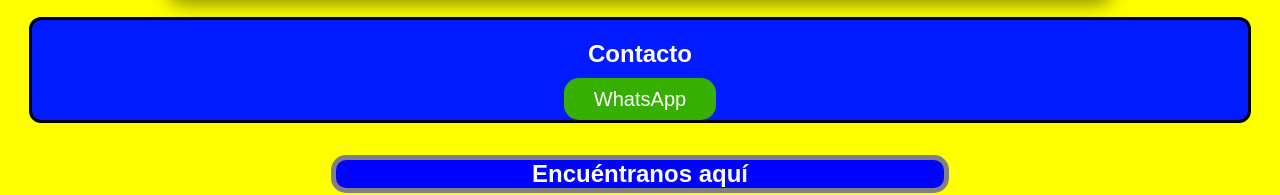
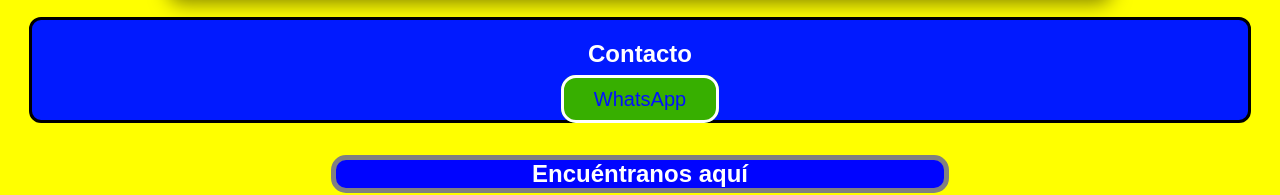
Before and after one commit to matiasbenavides-bot/taller-el-jota, a plain HTML site: page index.html in a window 1280 px wide. Shown: the part 1316-1511 px from the top of the page. Drawn offline with Linux system fonts and the light colour scheme.

Commit message:
Refactor header and navigation styles

```diff
--- a/style.css
+++ b/style.css
@@ -271,10 +271,12 @@ body {
   margin-top: 20px;
 }
 .contactos a{
+   color: rgb(0, 17, 255);
+  border: 3px solid white;
   text-decoration: none;
   font-size: 20px;
   background: rgb(55, 175, 0);
-  color: white;
+
   padding: 10px;
  padding-left: 30px;
  padding-right: 30px;
```
